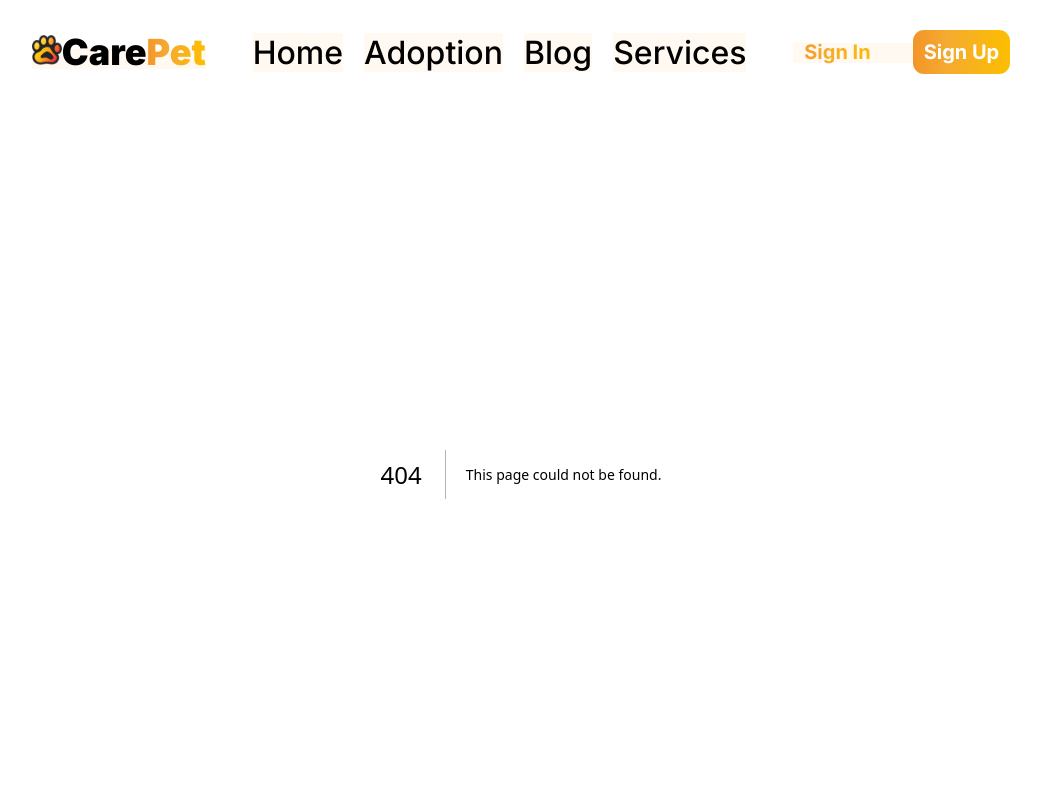
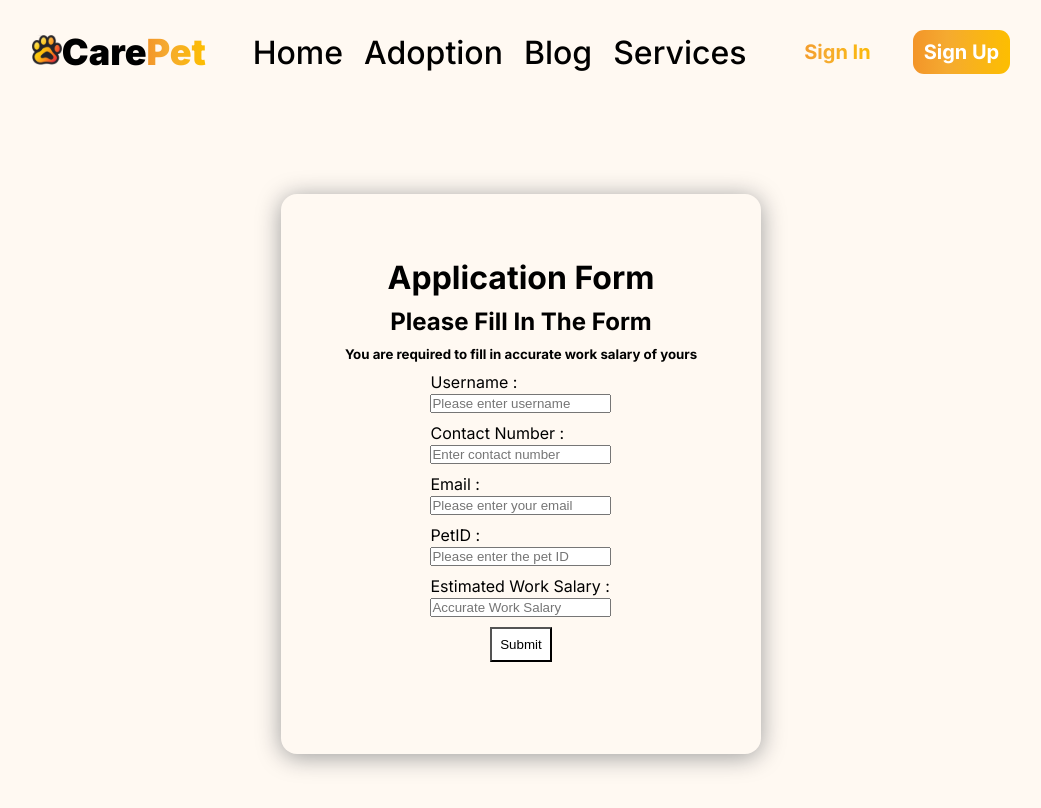
Before and after one commit to AaronTan11/SDP-CarePet, a Next.js app in the folder frontend/: page /adoptionform in a window 1280 px wide. Before the commit this address had no page. Shown: the top 808 px of the page, without its empty margins (119-1160 px from the left). Built offline with nearby package versions, Linux system fonts and the light colour scheme.

Commit message:
adding adoption page

```diff
--- /dev/null
+++ b/frontend/src/pages/adoptionform.js
@@ -0,0 +1,93 @@
+import { useState } from "react";
+import styles from "../styles/adoptionform.module.scss";
+
+function apply() {
+  const [username, setUsername] = useState("");
+  const [contactnum, setcontactnum] = useState("");
+  const [email, setemail] = useState("");
+  const [petid, setpetid] = useState("");
+  const [salary, setsalary] = useState("");
+
+
+  const handleSubmit = (event) => {
+    event.preventDefault();
+    console.log("Username", username);
+    console.log("ContactNum", contactnum);
+    console.log("Email", email);
+    console.log("Id", petid);
+    console.log("Salary", salary);
+  };
+
+  return (
+    <div className={styles.cover}>
+      <div className={styles.inside}>
+        <div className={styles.Bar}>
+          <h1>Application Form</h1>
+          <h2>Please Fill In The Form</h2>
+          <h5>You are required to fill in accurate work salary of yours</h5>
+          <form onSubmit={handleSubmit}>
+            <label>
+              Username :
+              <br />
+              <input
+                type="text"
+                value={username}
+                placeholder="Please enter username"
+                onChange={(event) => setUsername(event.target.value)}
+              ></input>
+            </label>
+            <br />
+            <label>
+              Contact Number :
+              <br />
+              <input
+                type="text"
+                value={contactnum}
+                placeholder="Enter contact number"
+                onChange={(event) => setcontactnum(event.target.value)}
+              ></input>
+            </label>
+            <br />
+            <label>
+              Email :
+            <br />
+              <input
+                type="text"
+                value={email}
+                placeholder="Please enter your email"
+                onChange={(event) => setemail(event.target.value)}
+              ></input>
+            </label>
+            <br />
+            <label>
+              PetID :
+            <br />
+              <input
+                type="text"
+                value={petid}
+                placeholder="Please enter the pet ID"
+                onChange={(event) => setpetid(event.target.value)}
+              ></input>
+            </label>
+            <br />
+            <label>
+              Estimated Work Salary :
+            <br />
+              <input
+                type="text"
+                value={salary}
+                placeholder="Accurate Work Salary"
+                onChange={(event) => setsalary(event.target.value)}
+              ></input>
+            </label>
+            <br />
+            <div className={styles.btn}>
+              <button type="submit">Submit</button>
+            </div>
+          </form>
+        </div>
+      </div>
+    </div>
+  );
+}
+export default apply;
--- /dev/null
+++ b/frontend/src/styles/adoptionform.module.scss
@@ -0,0 +1,73 @@
+.cover {
+    padding: 0;
+    box-sizing: border-box;
+    height: 100vh;
+    width: 100%;
+    display: flex;
+    justify-content: center;
+    align-items: center;
+}
+
+.inside {
+    width: 30em;
+    height: 35em;
+    position: relative;
+    border-radius: 1em;
+    box-shadow: 0 0.188em 1.550em rgb(156, 156, 156);
+    display: flex;
+    flex-direction: column;
+    align-items: center;
+    justify-content: space-around;
+}
+
+
+.Bar {
+    display: flex;
+    flex-direction: column;
+    justify-content: center;
+    align-items: center;
+    height: 100px;
+    max-height: fit-content;
+
+    *{
+        margin-bottom: 10px;
+    }
+}
+
+.h1 {
+    align-items: center;
+    text-align: center;
+}
+
+
+
+
+// .Bar #input {
+//      border: none;
+//      background-color: rgb(229, 226, 226);
+//      height: 4em;
+//      width: 80%;
+//      border-radius: 0.25em;
+//      text-align: center;
+//      padding: 2em;
+// }
+
+.input:focus {
+    outline-color: rgb(32, 177, 25);
+}
+
+.btn{
+    display:flex;
+    justify-content: center;
+}
+
+.btn button{
+    padding: 0.5rem;
+    background-color: white;
+    transition: 0.2s;
+    margin-bottom: 0.5rem;
+}
+
+.btn button:hover{
+    background: rgba(43, 124, 43, 0.2);
+}
--- /dev/null
+++ b/frontend/src/styles/components/Card.module.scss
@@ -0,0 +1,80 @@
+
+.card {
+    box-shadow: 0 4px 8px 0 rgba(0, 0, 0, 0.2);
+    max-width: 250px;
+    margin: auto;
+    text-align: center;
+    font-family: arial;
+    overflow: hidden;
+    transition: 0.3s;
+    animation:ease-in;
+    display:inline-block;
+    vertical-align:middle;
+    margin-inline: 1.0rem;
+
+
+	  padding: 20px;
+	  margin: 20px;
+  }
+
+
+    .card {
+
+    border: 3px solid #e7e7e7;
+
+    border-radius: 6px;
+
+    padding: .9rem;
+
+    }
+
+.card:hover{
+    transform: scale(1.1);
+    box-shadow:0px 0px 15px -5px;
+}
+
+.image img{
+    overflow: hidden;
+    height: 200px;
+}
+
+.content{
+    margin:1rem;
+    margin-top:0.5rem;
+}
+
+.h3{
+    margin: 0;
+    padding: 0;
+}
+
+.p{
+    margin: 0;
+    padding: 0;
+}
+
+.title{
+    margin-bottom: 0.5rem;
+}
+
+.btn{
+    display:flex;
+    justify-content: center;
+}
+
+.btn button{
+    padding: 0.5rem;
+    background-color: white;
+    transition: 0.2s;
+    margin-bottom: 0.5rem;
+}
+
+.btn button:hover{
+    background: rgba(43, 124, 43, 0.2);
+}
+
+.a{
+    color: burlywood;
+    font-weight: bold;
+    font-family: 'Times New Roman', Times, serif;
+}
```
Also changed, not shown: frontend/src/components/AdoptionCards/Card.js (added, +34 -0 lines), frontend/src/pages/App.js (added, +65 -0 lines), frontend/src/styles/App.module.scss (added, +7 -0 lines), package.json (added, +7 -0 lines), 1 other file (tests, documents, lock files or other folders).
